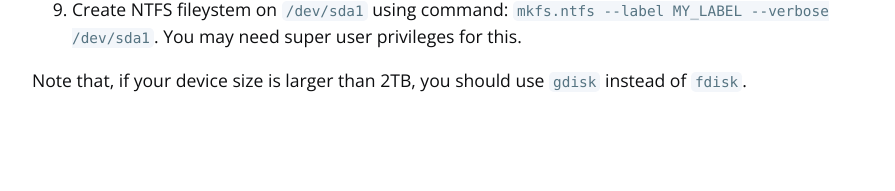
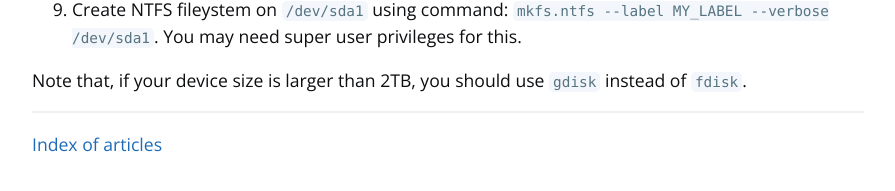
Before and after one commit to vinitjoglekar/vinitjoglekar.github.io, a Jekyll site: the page built from _pages/ht-format-linux.md, in a window 1280 px wide. Shown: the part 450-641 px from the top of the page, without its empty margins (192-1087 px from the left). Built offline with Jekyll 4.4.1, drawn with Linux system fonts in a browser that asks for light colours.

Commit message:
Update ht-format-linux.md

```diff
--- a/_pages/ht-format-linux.md
+++ b/_pages/ht-format-linux.md
@@ -17,3 +17,7 @@ title: How to format a USB drive on Linux?
 9. Create NTFS fileystem on `/dev/sda1` using command: `mkfs.ntfs --label MY_LABEL --verbose /dev/sda1`. You may need super user privileges for this.
 
 Note that, if your device size is larger than 2TB, you should use `gdisk` instead of `fdisk`.
+
+-----------------------
+
+[Index of articles](https://vinitjoglekar.github.io/index/)
```
